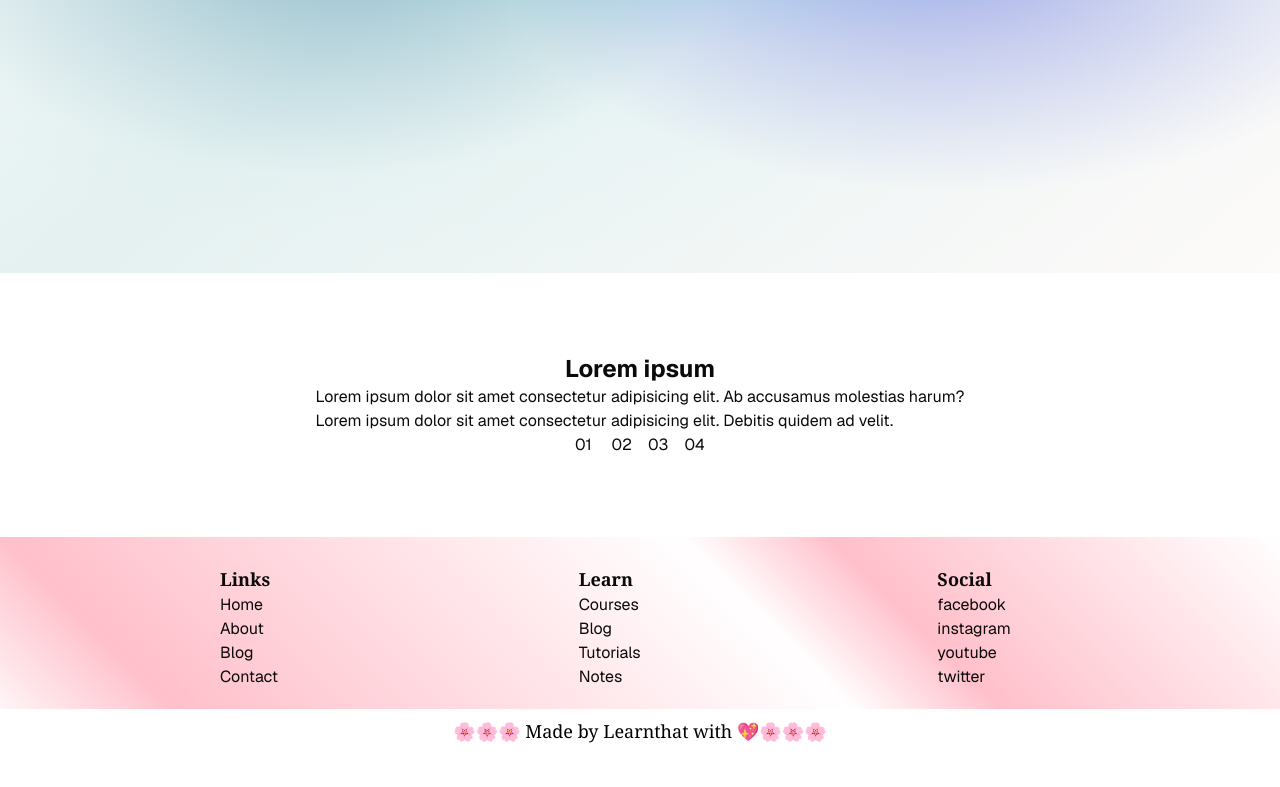
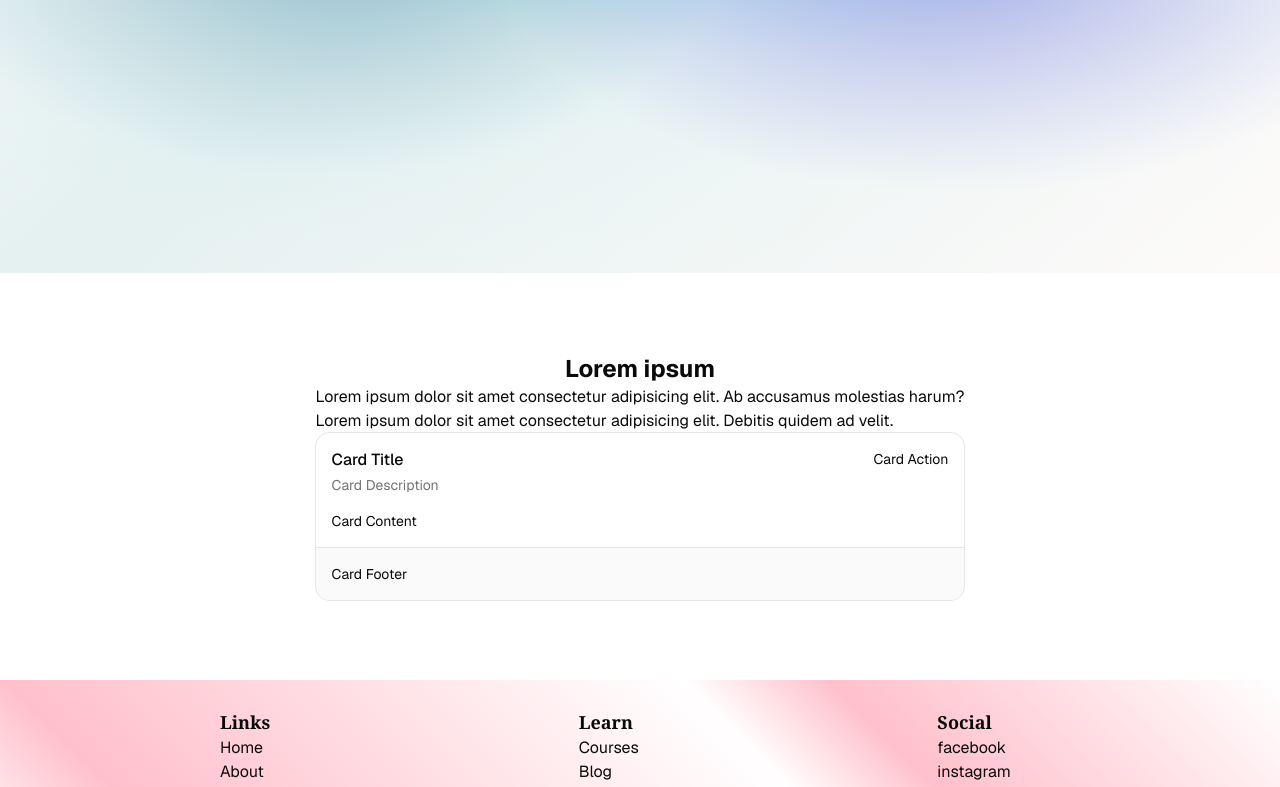
Before and after one commit to palaksingh0392-creator/learnthat, a Next.js app: page / in a window 1280 px wide. Shown: the part 592-1379 px from the top of the page. Before the commit the page ends 1349 px from the top, so only its background shows below. Built offline with nearby package versions, Linux system fonts and the light colour scheme.

Commit message:
card code  has added

```diff
--- a/app/page.tsx
+++ b/app/page.tsx
@@ -2,7 +2,15 @@
 import { Button } from "@/components/ui/button";
 import { TextAnimate } from "@/components/ui/text-animate";
 import { RainbowButton } from "@/components/ui/rainbow-button";
-
+import {
+  Card,
+  CardAction,
+  CardContent,
+  CardDescription,
+  CardFooter,
+  CardHeader,
+  CardTitle,
+} from "@/components/ui/card";
 export default function Home() {
   return (
     <>
@@ -57,12 +65,19 @@
             Lorem ipsum dolor sit amet consectetur adipisicing elit. Debitis
             quidem ad velit.
           </p>
-        </div>
-        <div className="grid grid-cols-4 gap-4 content-center">
-          <div>01</div>
-          <div>02</div>
-          <div>03</div>
-          <div>04</div>
+          <Card>
+            <CardHeader>
+              <CardTitle>Card Title</CardTitle>
+              <CardDescription>Card Description</CardDescription>
+              <CardAction>Card Action</CardAction>
+            </CardHeader>
+            <CardContent>
+              <p>Card Content</p>
+            </CardContent>
+            <CardFooter>
+              <p>Card Footer</p>
+            </CardFooter>
+          </Card>
         </div>
       </section>
     </>
--- /dev/null
+++ b/components/ui/card.tsx
@@ -0,0 +1,103 @@
+import * as React from "react"
+
+import { cn } from "@/lib/utils"
+
+function Card({
+  className,
+  size = "default",
+  ...props
+}: React.ComponentProps<"div"> & { size?: "default" | "sm" }) {
+  return (
+    <div
+      data-slot="card"
+      data-size={size}
+      className={cn(
+        "group/card flex flex-col gap-4 overflow-hidden rounded-xl bg-card py-4 text-sm text-card-foreground ring-1 ring-foreground/10 has-data-[slot=card-footer]:pb-0 has-[>img:first-child]:pt-0 data-[size=sm]:gap-3 data-[size=sm]:py-3 data-[size=sm]:has-data-[slot=card-footer]:pb-0 *:[img:first-child]:rounded-t-xl *:[img:last-child]:rounded-b-xl",
+        className
+      )}
+      {...props}
+    />
+  )
+}
+
+function CardHeader({ className, ...props }: React.ComponentProps<"div">) {
+  return (
+    <div
+      data-slot="card-header"
+      className={cn(
+        "group/card-header @container/card-header grid auto-rows-min items-start gap-1 rounded-t-xl px-4 group-data-[size=sm]/card:px-3 has-data-[slot=card-action]:grid-cols-[1fr_auto] has-data-[slot=card-description]:grid-rows-[auto_auto] [.border-b]:pb-4 group-data-[size=sm]/card:[.border-b]:pb-3",
+        className
+      )}
+      {...props}
+    />
+  )
+}
+
+function CardTitle({ className, ...props }: React.ComponentProps<"div">) {
+  return (
+    <div
+      data-slot="card-title"
+      className={cn(
+        "font-heading text-base leading-snug font-medium group-data-[size=sm]/card:text-sm",
+        className
+      )}
+      {...props}
+    />
+  )
+}
+
+function CardDescription({ className, ...props }: React.ComponentProps<"div">) {
+  return (
+    <div
+      data-slot="card-description"
+      className={cn("text-sm text-muted-foreground", className)}
+      {...props}
+    />
+  )
+}
+
+function CardAction({ className, ...props }: React.ComponentProps<"div">) {
+  return (
+    <div
+      data-slot="card-action"
+      className={cn(
+        "col-start-2 row-span-2 row-start-1 self-start justify-self-end",
+        className
+      )}
+      {...props}
+    />
+  )
+}
+
+function CardContent({ className, ...props }: React.ComponentProps<"div">) {
+  return (
+    <div
+      data-slot="card-content"
+      className={cn("px-4 group-data-[size=sm]/card:px-3", className)}
+      {...props}
+    />
+  )
+}
+
+function CardFooter({ className, ...props }: React.ComponentProps<"div">) {
+  return (
+    <div
+      data-slot="card-footer"
+      className={cn(
+        "flex items-center rounded-b-xl border-t bg-muted/50 p-4 group-data-[size=sm]/card:p-3",
+        className
+      )}
+      {...props}
+    />
+  )
+}
+
+export {
+  Card,
+  CardHeader,
+  CardFooter,
+  CardTitle,
+  CardAction,
+  CardDescription,
+  CardContent,
+}
```
